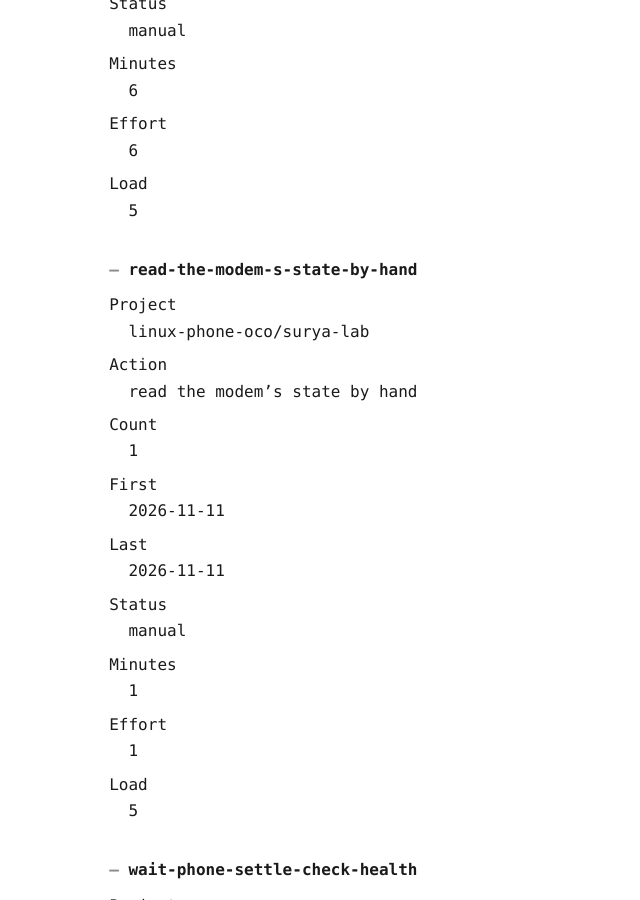
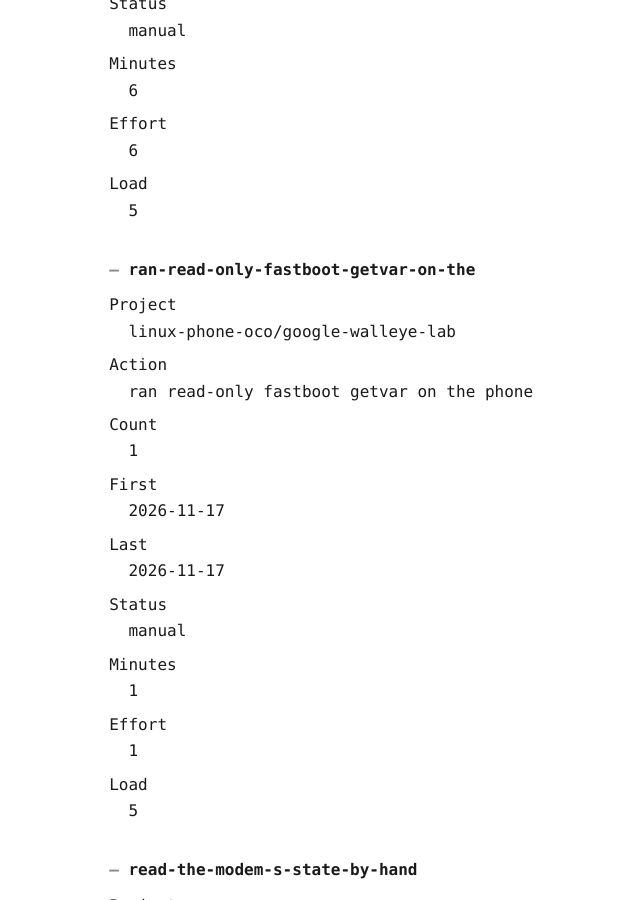
Before and after one commit to linux-phone-oco/docs, a Jekyll site: the page built from docs/manual_work.md, in a window 1280 px wide and 900 px high, scrolled down 1829 px. Shown: the whole window, without its empty margins (184-824 px from the left). Built offline with Jekyll 4.4.1, drawn with Linux system fonts in a browser that asks for light colours; our own code applies the rules of GitHub Pages for plain Markdown files; some of the changed text lies outside the part shown.

Commit message:
walleye keeper first look (#222)
* docs: Pixel 2 bootloader first look, read-only (fastboot getvar all)

Co-Authored-By: Claude Sonnet 5.5 <noreply@anthropic.com>

* docs: manual work recorded

* docs: manual work rows name their place (verify needs project)

Co-Authored-By: Claude Sonnet 5.5 <noreply@anthropic.com>

---------

Co-authored-by: walleye-keeper <agent@creation-guidelines>
Co-authored-by: Claude Sonnet 5.5 <noreply@anthropic.com>

```diff
--- a/data/manual_events.json
+++ b/data/manual_events.json
@@ -1 +1,3 @@
 {"id":"2026-11-11T15:04:23Z-read-the-modem-s-state-by-hand","project":"linux-phone-oco/surya-lab","record":"read-the-modem-s-state-by-hand","at":"2026-11-11T15:04:23Z","change":"data/the-modem-with-a-sim","minutes":1,"effort":1,"load":5}
+{"id":"2026-11-17T15:23:15Z-ran-read-only-fastboot-getvar-on-the","project":"linux-phone-oco/google-walleye-lab","record":"ran-read-only-fastboot-getvar-on-the","at":"2026-11-17T15:23:15Z","change":"walleye-keeper-first-look","minutes":1,"effort":1,"load":5}
+{"id":"2026-11-17T15:23:15Z-wrote-the-material-readme-by-hand","project":"linux-phone-oco/google-walleye-lab","record":"wrote-the-material-readme-by-hand","at":"2026-11-17T15:23:15Z","change":"walleye-keeper-first-look","minutes":1,"effort":1,"load":5}
--- a/data/manual_work.json
+++ b/data/manual_work.json
@@ -1,5 +1,7 @@
 {"id":"boot-test-kernel-capture-state","project":"linux-phone-oco/surya-lab","action":"boot a test kernel and capture the phone's state","count":9,"first":"2026-11-10","last":"2026-11-11","status":"automated","automated_by":"devlab kernel try (reports its outcome)","minutes":54,"effort":54,"load":5}
 {"id":"compare-dt-with-vendor-kernel","project":"linux-phone-oco/surya-lab","action":"compare our device tree with the vendor kernel's","count":5,"first":"2026-11-10","last":"2026-11-11","status":"manual","automated_by":"","minutes":20,"effort":20,"load":5}
 {"id":"listen-to-the-speakers","project":"linux-phone-oco/surya-lab","action":"place the microphone and listen to the speakers","count":3,"first":"2026-11-10","last":"2026-11-11","status":"manual","automated_by":"","minutes":6,"effort":6,"load":5}
+{"id":"ran-read-only-fastboot-getvar-on-the","project":"linux-phone-oco/google-walleye-lab","action":"ran read-only fastboot getvar on the phone","count":1,"first":"2026-11-17","last":"2026-11-17","status":"manual","automated_by":"","minutes":1,"effort":1,"load":5}
 {"id":"read-the-modem-s-state-by-hand","project":"linux-phone-oco/surya-lab","action":"read the modem's state by hand","count":1,"first":"2026-11-11","last":"2026-11-11","status":"manual","automated_by":"","minutes":1,"effort":1,"load":5}
 {"id":"wait-phone-settle-check-health","project":"linux-phone-oco/surya-lab","action":"wait for the phone to settle and check its health","count":7,"first":"2026-11-10","last":"2026-11-11","status":"automated","automated_by":"devlab health waits for the phone to settle","minutes":21,"effort":21,"load":5}
+{"id":"wrote-the-material-readme-by-hand","project":"linux-phone-oco/google-walleye-lab","action":"wrote the material README by hand","count":1,"first":"2026-11-17","last":"2026-11-17","status":"manual","automated_by":"","minutes":1,"effort":1,"load":5}
--- a/docs/manual_work.md
+++ b/docs/manual_work.md
@@ -98,6 +98,37 @@ Load
 : 5
 
 
+<a id="ran-read-only-fastboot-getvar-on-the"></a>
+### ran-read-only-fastboot-getvar-on-the
+
+Project
+: linux-phone-oco/google-walleye-lab
+
+Action
+: ran read-only fastboot getvar on the phone
+
+Count
+: 1
+
+First
+: 2026-11-17
+
+Last
+: 2026-11-17
+
+Status
+: manual
+
+Minutes
+: 1
+
+Effort
+: 1
+
+Load
+: 5
+
+
 <a id="read-the-modem-s-state-by-hand"></a>
 ### read-the-modem-s-state-by-hand
 
@@ -161,3 +192,34 @@ Effort
 
 Load
 : 5
+
+
+<a id="wrote-the-material-readme-by-hand"></a>
+### wrote-the-material-readme-by-hand
+
+Project
+: linux-phone-oco/google-walleye-lab
+
+Action
+: wrote the material README by hand
+
+Count
+: 1
+
+First
+: 2026-11-17
+
+Last
+: 2026-11-17
+
+Status
+: manual
+
+Minutes
+: 1
+
+Effort
+: 1
+
+Load
+: 5
```
Also changed, not shown: docs/index.md (+3 -3 lines), docs/manual_events.md (+50 -0 lines), docs/research.md (+28 -0 lines), research/google-walleye/2026-11-17/getvar-all.txt (added, +57 -0 lines), research/google-walleye/2026-11-17/getvar-probes.txt (added, +21 -0 lines), data/research.json, research/google-walleye/2026-11-17/README.md (added).
